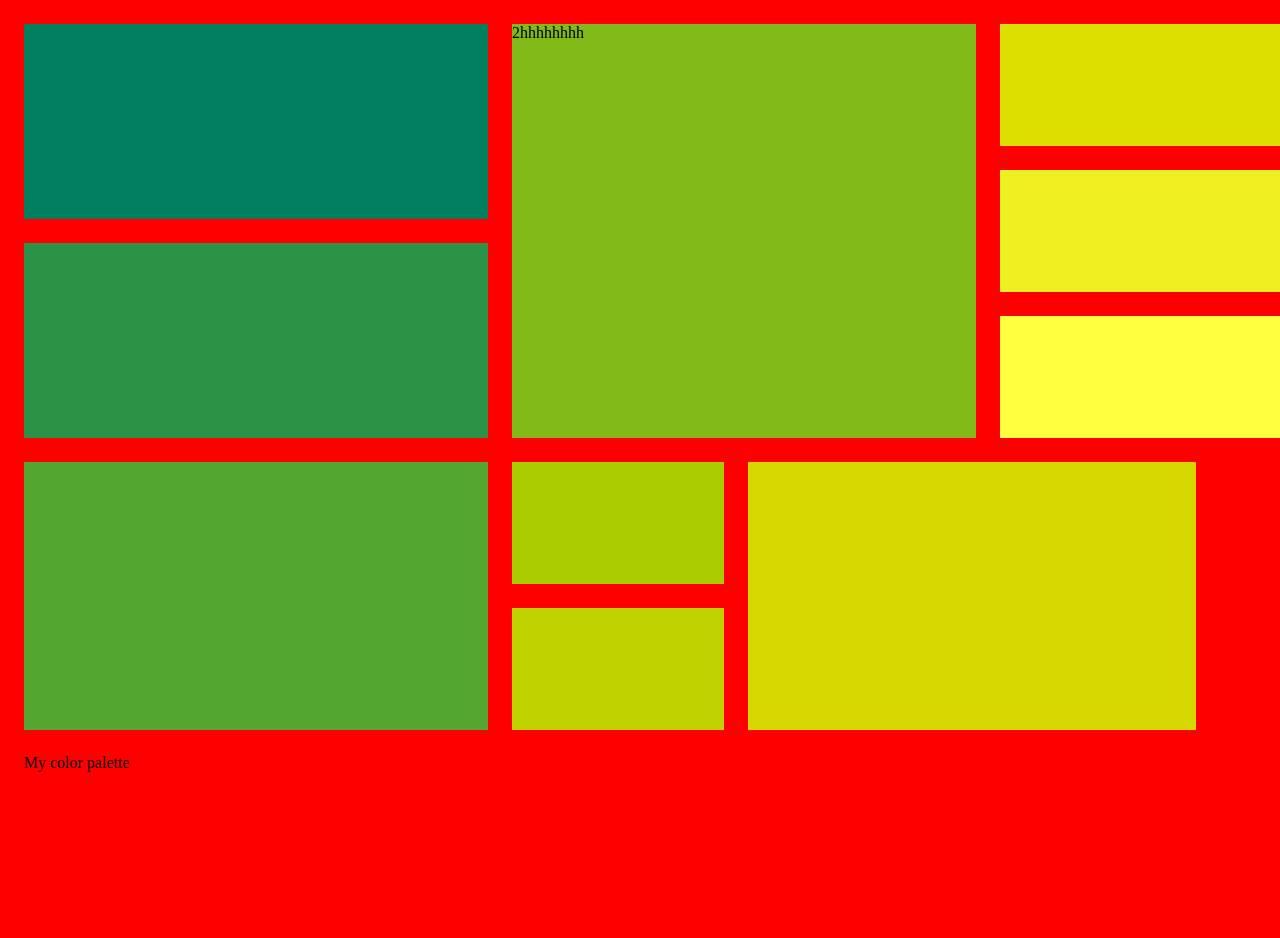
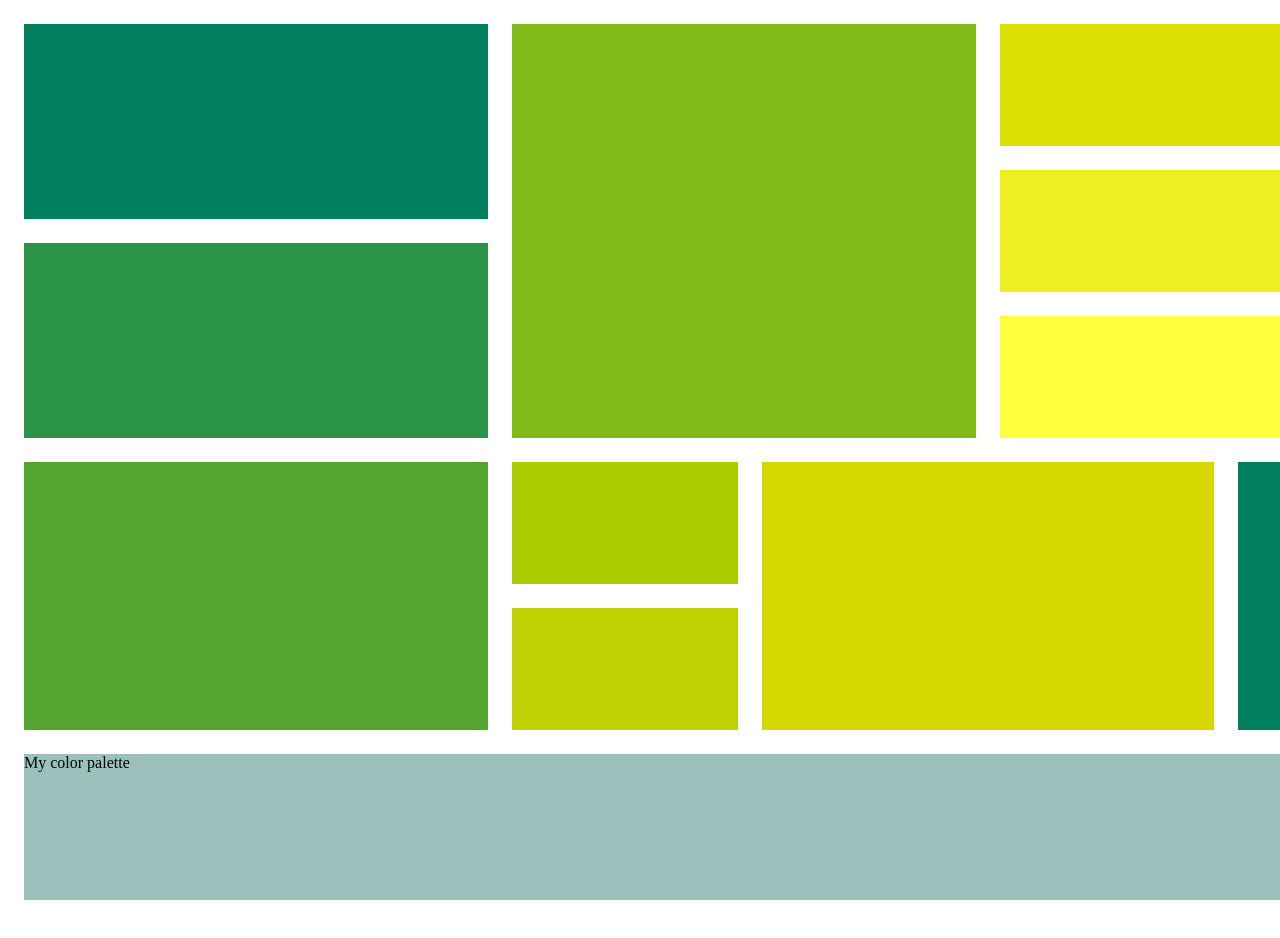
Before and after one commit to RiadAlhaj/Grid-project, a plain HTML site: page index.html in a window 1280 px wide. Shown: the top 938 px of the page. Drawn offline with Linux system fonts and the light colour scheme.

Commit message:
add google font

```diff
--- a/index.html
+++ b/index.html
@@ -3,6 +3,9 @@
 <head>
   <meta charset="UTF-8">
   <meta name="viewport" content="width=device-width, initial-scale=1.0">
+  <link rel="preconnect" href="https://fonts.googleapis.com">
+  <link rel="preconnect" href="https://fonts.gstatic.com" crossorigin>
+  <link href="https://fonts.googleapis.com/css2?family=Rubik:ital,wght@0,700;1,700&display=swap" rel="stylesheet">
   <link rel="stylesheet" href="style/normalize.css">
   <link rel="stylesheet" href="style/index.css">
   <title>Grid Container</title>
@@ -10,7 +13,7 @@
 <body>
   <div class="Grid_container">
     <div class="grid-item item1"></div>
-    <div class="grid-item item2">2hhhhhhhh</div>
+    <div class="grid-item item2"></div>
     <div class="grid-item nested">
       <div class="nested1"></div>
       <div class="nested2"></div>
--- a/style/index.css
+++ b/style/index.css
@@ -2,7 +2,6 @@
   padding: 0px;
 }
 .Grid_container{
-  background-color: red;
   display: grid;
   gap: 1.5em;
   grid-template-columns: repeat(3,1fr);
@@ -14,6 +13,8 @@
 }
 .item1{
   background-color: #007F5F;
+  grid-column: 1/2;
+  grid-row: 1/2;
 }
 .item2{
   background-color: #80B918;
@@ -38,15 +39,19 @@
 }
 .item4{
   background-color:#2B9348;
+  grid-column: 1/2;
+  grid-row: 2/3;
 }
 .item5{
   background-color: #55A630;
+  grid-column: 1/2;
+  grid-row: 3/4;
 }
 .nested_item6{
   grid-column: 2/-1;
   grid-row: 3/4;
   display: grid;
-  grid-template-columns: 212px 448px 212px;
+  grid-template-columns: 1fr 2fr 1fr;
   grid-template-rows: 1fr 1fr;
   gap: 24px;
 }
@@ -61,12 +66,18 @@
   grid-row: 2/3;
 }
 .nested3_item6{
-  background-color: #BFD200;
-  grid-column: 1/2;
-  grid-row: 2/3;
-}
-.nested4_item6{
   background-color: #D4D700;
   grid-column: 2/3;
   grid-row: 1/3;
 }
+.nested4_item6{
+  background-color: #007F5F;
+  grid-column: 3/-1;
+  grid-row: 1/3;
+}
+.item7{
+  background-color: #9BC1BC;
+  grid-column: 1/4;
+  grid-row: 4/5;
+
+}
```
